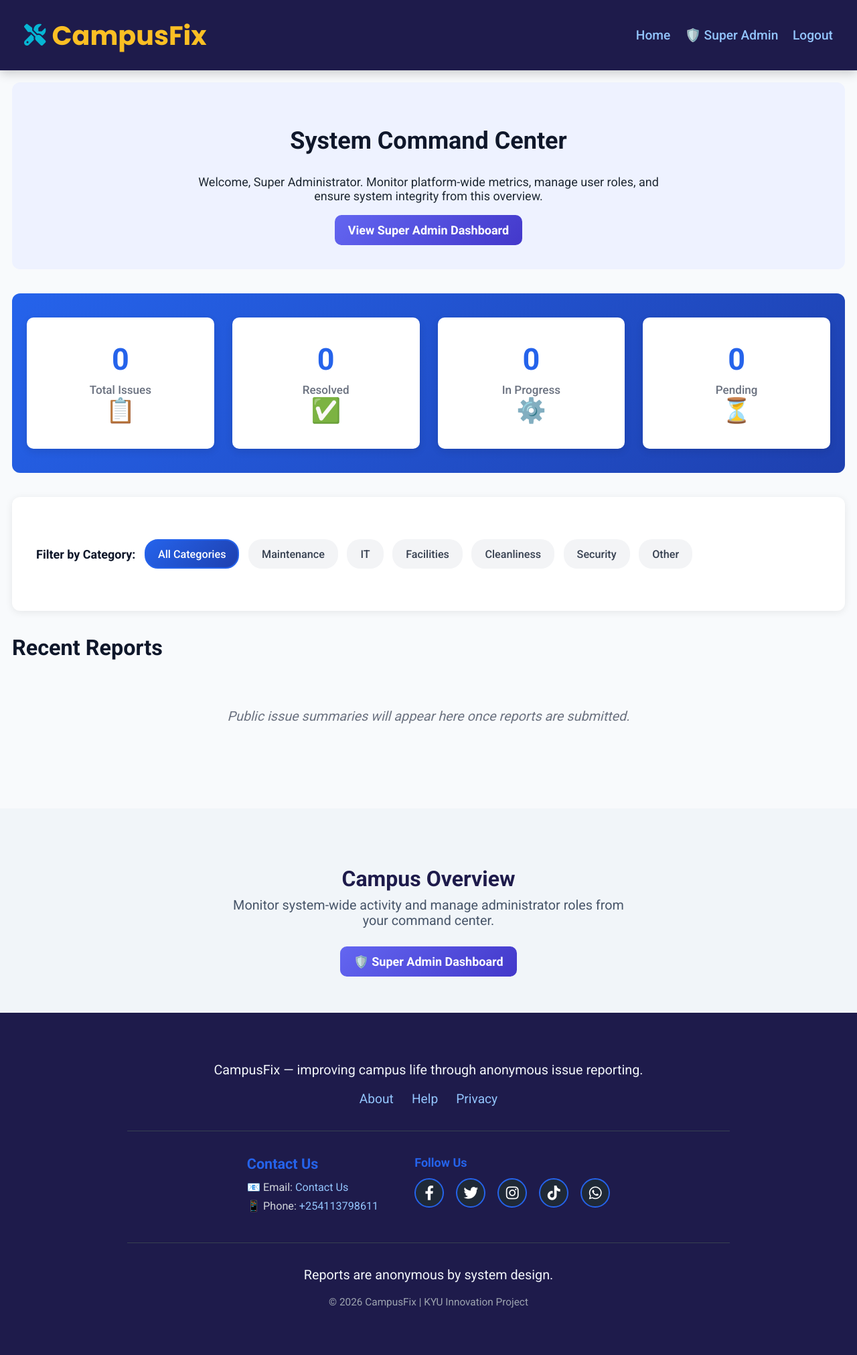
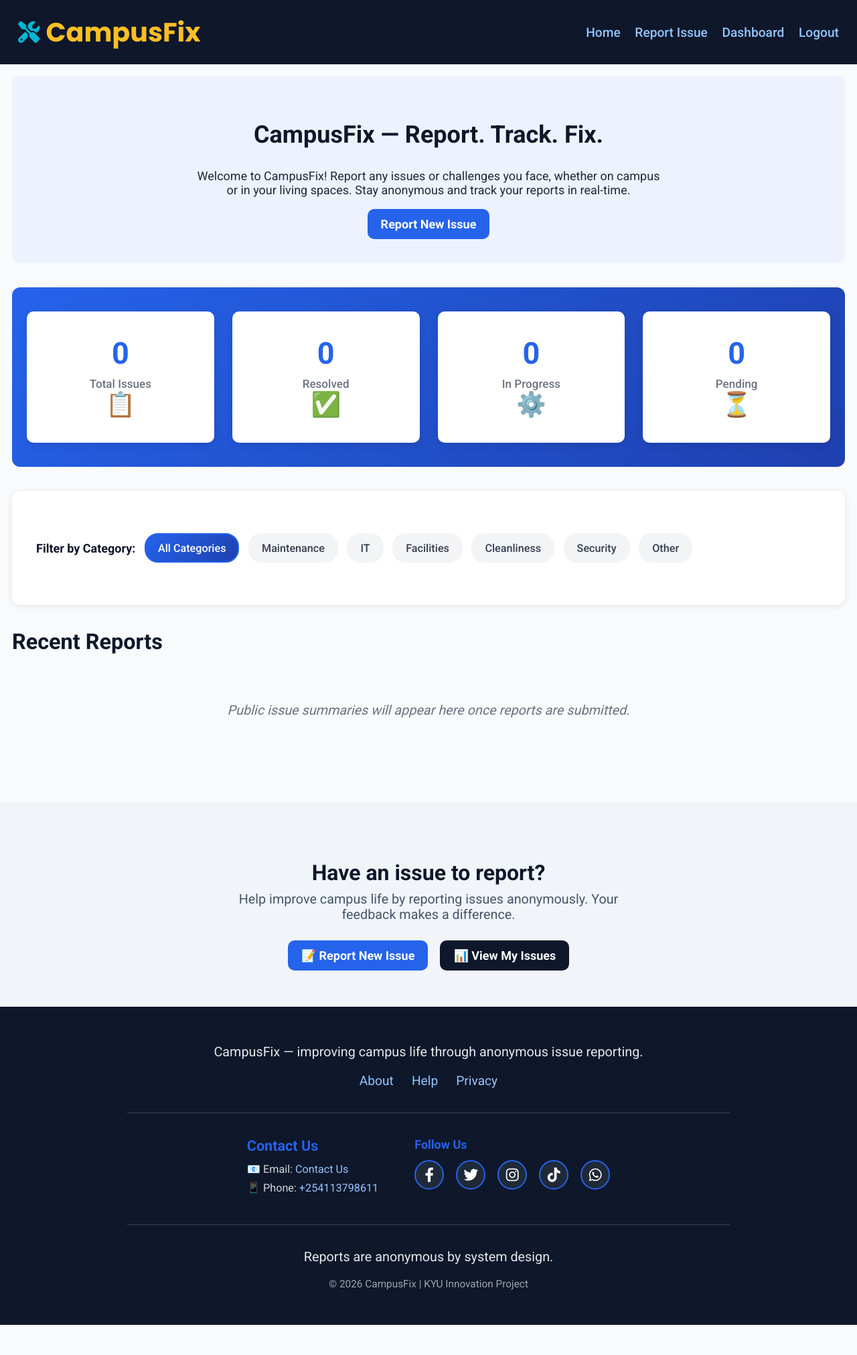
Before and after one commit to willyjohne2/campusfix, a Django app: page / in a window 1280 px wide. Shown: the whole page at 67% size. After the commit the page ends 1978 px from the top, so only its background shows below. Run offline with Django 5.2, Linux system fonts and the light colour scheme; the visitor is signed in with stand-in values (Sample User, id 1); data comes from the database, SQL or seed files in the repository; data that the repository does not hold is empty.

Commit message:
Revert to stable state: restore original styling and templates

```diff
--- a/campusFix/templates/home.html
+++ b/campusFix/templates/home.html
@@ -13,25 +13,6 @@
 <main>
 
     <section class="intro">
-        {% if user.is_authenticated and user.profile.role == 'superadmin' or user.is_superuser %}
-            <h1>System Command Center</h1>
-            <p>
-                Welcome, Super Administrator. Monitor platform-wide metrics, manage user roles,
-                and ensure system integrity from this overview.
-            </p>
-            <div class="cta-buttons">
-                <a href="{% url 'super_admin_dashboard' %}" class="btn-primary">View Super Admin Dashboard</a>
-            </div>
-        {% elif user.is_authenticated and user.profile.role == 'admin' or user.is_staff %}
-            <h1>Administrator Hub</h1>
-            <p>
-                Welcome back. Review unresolved issues, update system status, and manage
-                campus-wide reports to improve student life.
-            </p>
-            <div class="cta-buttons">
-                <a href="{% url 'admin_dashboard_overview' %}" class="btn-primary">View Admin Dashboard</a>
-            </div>
-        {% else %}
         <h1>CampusFix — Report. Track. Fix.</h1>
         <p>
             Welcome to CampusFix! Report any issues or challenges you face,
@@ -39,10 +20,15 @@
             Stay anonymous and track your reports in real-time.
         </p>
         {% if user.is_authenticated %}
+            {% if user.profile.role == 'superadmin' %}
+                <a href="{% url 'super_admin_dashboard' %}" class="btn-primary">Go to Super Admin Dashboard</a>
+            {% elif user.profile.role == 'admin' %}
+                <a href="{% url 'admin_dashboard_overview' %}" class="btn-primary">Go to Admin Dashboard</a>
+            {% else %}
                 <a href="{% url 'report_issue' %}" class="btn-primary">Report New Issue</a>
+            {% endif %}
         {% else %}
             <a href="{% url 'login' %}" class="btn-primary">Login to Report Issue</a>
-            {% endif %}
         {% endif %}
     </section>
 
--- a/campusFix/templates/layout.html
+++ b/campusFix/templates/layout.html
@@ -73,9 +73,9 @@
             <ul>
                 <li><a href="{% url 'home' %}" class="nav-link">Home</a></li>
                 {% if user.is_authenticated %}
-                    {% if user.profile.role == 'superadmin' or user.is_superuser %}
+                    {% if user.profile.role == 'superadmin' %}
                         <li><a href="{% url 'super_admin_dashboard' %}" class="nav-link">🛡️ Super Admin</a></li>
-                    {% elif user.profile.role == 'admin' or user.is_staff %}
+                    {% elif user.profile.role == 'admin' %}
                         <li><a href="{% url 'admin_dashboard_overview' %}" class="nav-link">👨‍💼 Admin Dashboard</a></li>
                     {% else %}
                         <li><a href="{% url 'report_issue' %}" class="nav-link">Report Issue</a></li>
@@ -94,9 +94,9 @@
         <ul>
             <li><a href="{% url 'home' %}" class="nav-link">Home</a></li>
             {% if user.is_authenticated %}
-                {% if user.profile.role == 'superadmin' or user.is_superuser %}
+                {% if user.profile.role == 'superadmin' %}
                     <li><a href="{% url 'super_admin_dashboard' %}" class="nav-link">🛡️ Super Admin</a></li>
-                {% elif user.profile.role == 'admin' or user.is_staff %}
+                {% elif user.profile.role == 'admin' %}
                     <li><a href="{% url 'admin_dashboard_overview' %}" class="nav-link">👨‍💼 Admin Dashboard</a></li>
                 {% else %}
                     <li><a href="{% url 'report_issue' %}" class="nav-link">Report Issue</a></li>
@@ -117,13 +117,13 @@
 
 <section class="cta-section">
     {% if user.is_authenticated %}
-        {% if user.profile.role == 'superadmin' or user.is_superuser %}
+        {% if user.profile.role == 'superadmin' %}
             <h3>Campus Overview</h3>
             <p>Monitor system-wide activity and manage administrator roles from your command center.</p>
             <div class="cta-buttons">
                 <a href="{% url 'super_admin_dashboard' %}" class="btn-primary">🛡️ Super Admin Dashboard</a>
             </div>
-        {% elif user.profile.role == 'admin' or user.is_staff %}
+        {% elif user.profile.role == 'admin' %}
             <h3>Manage Campus Issues</h3>
             <p>Review and resolve reported issues to improve campus life for everyone.</p>
             <div class="cta-buttons">
--- a/static/css/header.css
+++ b/static/css/header.css
@@ -3,8 +3,6 @@ html, body {
     height: 100%;
     margin: 0;
     font-family: Roboto, sans-serif;
-    background-color: #f8fafc !important; /* Force light background everywhere */
-    color: #1e293b;
 }
 
 /* STICKY FOOTER LAYOUT */
@@ -12,26 +10,22 @@ html, body {
     min-height: 100vh;
     display: flex;
     flex-direction: column;
-    background-color: #f8fafc;
 }
 
 .page-content {
     flex: 1;
-    background-color: #f8fafc;
-    width: 100%;
 }
 
 /* HEADER */
 .site-header {
-    background-color: #1e1b4b; /* Deep Indigo instead of almost black */
-    color: #f1f5f9;
-    padding: 1.25rem 2rem;
+    background-color: #0f172a;
+    color: #e5e7eb;
+    padding: 1rem 1.5rem;
     display: flex;
     align-items: center;
     justify-content: space-between;
     position: relative;
     z-index: 100;
-    box-shadow: 0 4px 15px rgba(0, 0, 0, 0.2);
 }
 
 .logo {
@@ -101,7 +95,7 @@ html, body {
 }
 
 #nav-menu-mobile {
-    background-color: #1e1b4b; /* Deep Indigo matching header */
+    background-color: #0f172a;
     width: 80%;
     max-width: 300px;
     height: 100%;
@@ -159,7 +153,7 @@ html, body {
 .cta-section h3 {
     font-size: clamp(1.5rem, 2.5vw, 2rem);
     margin-bottom: 0.5rem;
-    color: #1e1b4b; /* Indigo text instead of black */
+    color: #0f172a;
 }
 
 .cta-section p {
@@ -177,30 +171,25 @@ html, body {
 }
 
 .btn-primary {
-    background: linear-gradient(135deg, #6366f1 0%, #4338ca 100%);
+    background-color: #2563eb;
     color: white;
-    padding: 0.75rem 1.75rem;
-    border-radius: 10px;
+    padding: 0.7rem 1.4rem;
+    border-radius: 8px;
     text-decoration: none;
-    font-weight: 600;
-    transition: all 0.3s ease;
+    font-weight: 500;
 }
 
 .btn-secondary {
-    background-color: #f1f5f9;
-    color: #475569;
-    border: 1px solid #e2e8f0;
-    padding: 0.75rem 1.75rem;
-    border-radius: 10px;
+    background-color: #0f172a;
+    color: white;
+    padding: 0.7rem 1.4rem;
+    border-radius: 8px;
     text-decoration: none;
-    font-weight: 600;
-    transition: all 0.3s ease;
 }
 
 .btn-primary:hover,
 .btn-secondary:hover {
-    transform: translateY(-2px);
-    opacity: 1;
+    opacity: 0.9;
 }
 
 /* MOBILE NAV */
@@ -216,9 +205,9 @@ html, body {
 
 /* FOOTER */
 .site-footer {
-    background-color: #1e1b4b; /* Matching Header Deep Indigo */
-    color: #f1f5f9;
-    padding: 3rem 1.5rem;
+    background-color: #0f172a;
+    color: #e5e7eb;
+    padding: 2rem 1rem;
     text-align: center;
 }
 
```
Also changed, not shown: static/css/admin_dashboard.css (+38 -58 lines), user_dashboard/static/css/dashboard.css (+47 -29 lines). Lines whose indentation alone changed are shown as unchanged.
